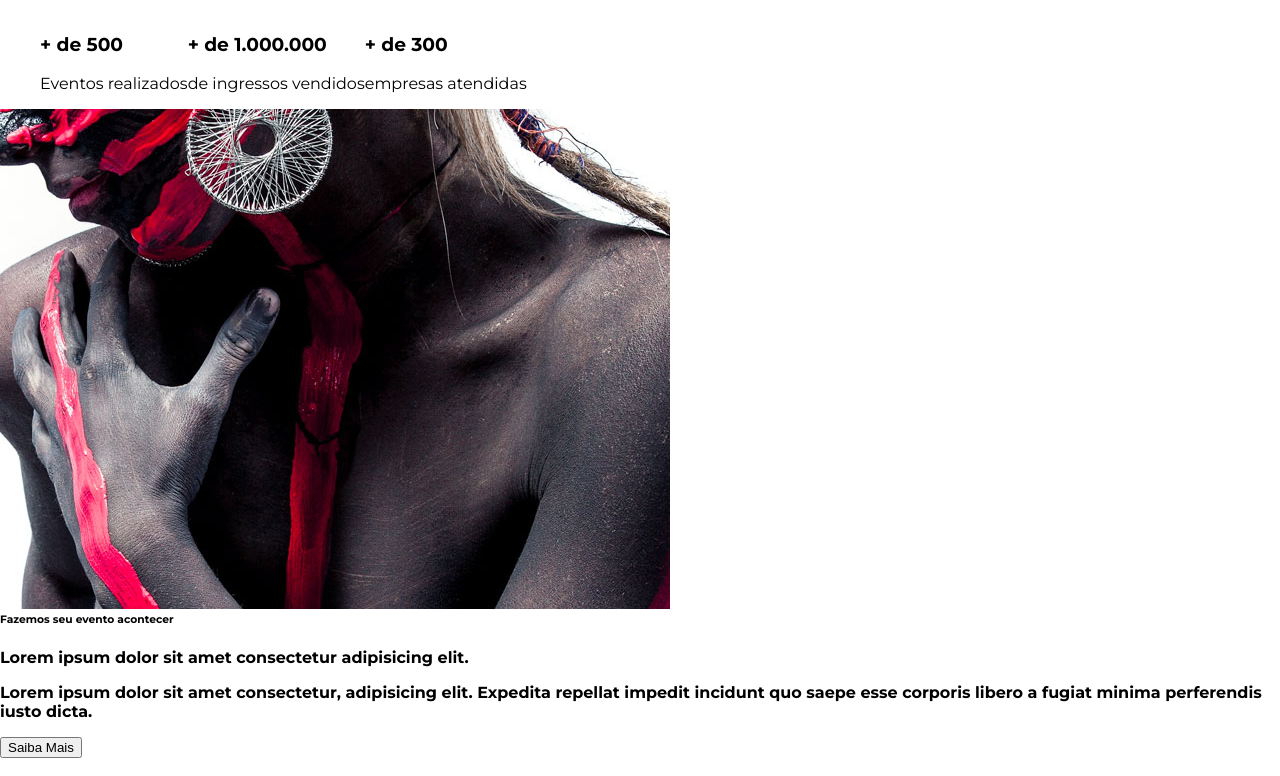
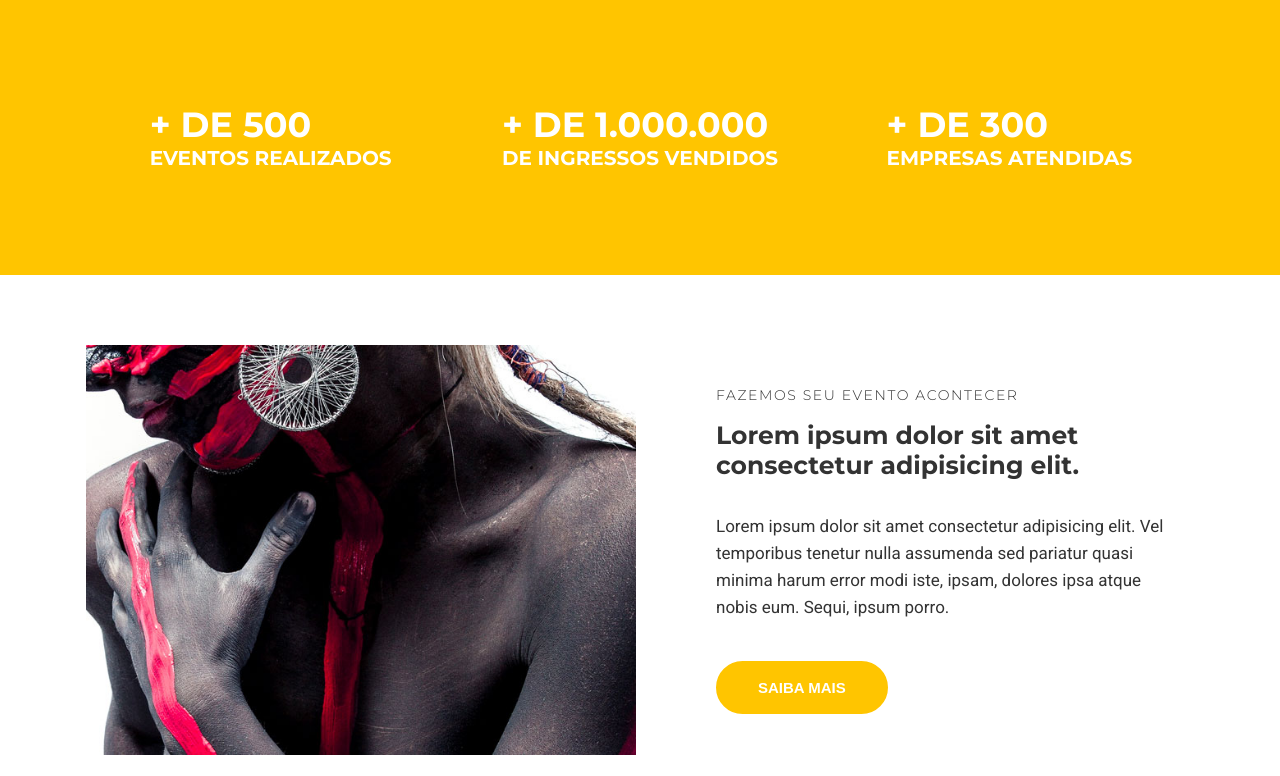
Before and after one commit to ewertonlp/studion, a website: page src/index.html in a window 1280 px wide. Shown: the part 802-1578 px from the top of the page. Drawn offline with Linux system fonts and the light colour scheme.

Commit message:
feat(institucional): Added styles for main institucional

```diff
--- a/src/index.html
+++ b/src/index.html
@@ -10,7 +10,8 @@
 </head>
 
 <body>
-    <nav class="navbar">
+    <nav class="navbar" >
+        <div class="container navbar__container">
             <h1 class="logo-studion">
                 Studi<span class="copy--primary">On</span>
                 <span class="logo-studion__subtitle">Eventos</span>
@@ -23,6 +24,7 @@
                 <li><a href="#depoimentos">Depoimentos</a></li>
                 <li><a href="#contato">Contato</a></li>
             </ul>
+        </div>
     </nav>
 
     <header>
@@ -32,35 +34,37 @@
                 <div class="slide__copy">
                     <h6><span class="copy--primary">Próximo Evento</span> - 25 de Abril às 19h</h6>
                     <h2><span class="copy--primary">Creative</span><span>Minds</span></h2>
-                    <button class="btn btn--slide" >Saiba Mais</button>
+                    <button class="btn btn--slide">Saiba Mais</button>
                 </div>
             </div>
         </div>
     </header>
 
     <main>
-        <section>
-            <ul>
+        <section id="counter">
+            <ul class="container counter__container">
                 <li>
-                    <h3>+ de 500 </h3>Eventos realizados
+                    <h3>+ de 500 <small>Eventos realizados</small></h3>
                 </li>
                 <li>
-                    <h3>+ de 1.000.000 </h3>de ingressos vendidos
+                    <h3>+ de 1.000.000 <small>de ingressos vendidos</small></h3>
                 </li>
                 <li>
-                    <h3>+ de 300 </h3>empresas atendidas
+                    <h3>+ de 300 <small>empresas atendidas</small></h3>
                 </li>
             </ul>
         </section>
 
-        <section>
-            <div>
-                <img src="./images/institutional.jpg" alt="" />
+        <section class="container institucional">
+            <img class="institucional__image" src="./images/institutional.jpg" alt="Studion Institucional" />
+            <div class="institucional__copy">
                 <h6>Fazemos seu evento acontecer</h6>
-                <h4>Lorem ipsum dolor sit amet consectetur adipisicing elit.</4>
-                    <p>Lorem ipsum dolor sit amet consectetur, adipisicing elit. Expedita repellat impedit incidunt quo
-                        saepe esse corporis libero a fugiat minima perferendis iusto dicta.</p>
-                    <button>Saiba Mais</button>
+                <h4>Lorem ipsum dolor sit amet consectetur adipisicing elit.</h4>
+                <p>
+                    Lorem ipsum dolor sit amet consectetur adipisicing elit. Vel temporibus tenetur nulla assumenda sed
+                    pariatur quasi minima harum error modi iste, ipsam, dolores ipsa atque nobis eum. Sequi, ipsum
+                    porro.</p>
+                <button class="btn btn--institucional">Saiba Mais</button>
             </div>
         </section>
 
--- a/src/style.css
+++ b/src/style.css
@@ -1,5 +1,4 @@
-@import url('https://fonts.googleapis.com/css2?family=Montserrat:wght@200;300;400;500;700&display=swap');
-
+@import url('https://fonts.googleapis.com/css2?family=Montserrat:wght@300;400;500;700;900&family=Roboto&display=swap');
 * {
     box-sizing: border-box;
 }
@@ -7,18 +6,33 @@
 :root {
     font-family: 'Montserrat', sans-serif;
     font-size: 16px;
+    --color-copy: #333;
     --color-primary: #ffc500;
     --default-padding: 1rem;
+    color: var(--color-copy);
 }
 
 body {
     margin: 0;
     padding-top: 7.75rem;
+    overflow-x: hidden;
+}
+
+header,
+main,
+footer {
+    overflow-x: hidden;
+}
+
+.container {
+    max-width: 1140px;
+    margin: 0 auto;
 }
 
 ul {
     display: flex;
     list-style: none;
+    padding-left: 0;
 }
 
 h6 {
@@ -28,17 +42,20 @@ h6 {
 .navbar {
     position: fixed;
     z-index: 1;
+    top: 0;
+    left: 0;
+    width: 100%;
+    background-color: #000;
+    color: #fff;
+}
+
+.navbar__container {
     display: grid;
     grid-template-columns: 1fr 9fr;
-    top: 0;
-    left: 0;
     align-items: center;
     width: 100vw;
-    background-color: #000;
-    color: #fff;
+    height: 7.75rem;
     padding: 0 1rem;
-    width: 100vw;
-    height: 7.75rem;
 
 }
 
@@ -133,8 +150,73 @@ h6 {
     transition: 0.4s all ease;
 }
 
-.btn:hover, .btn:active, .btn:focus {
+.btn:hover, .btn:active, .btn:focus, .btn--institucional {
     border-color: var(--color-primary);
     background-color: var(--color-primary);
     color: #fff;
 }
+
+#counter {
+    background-color: var(--color-primary);
+    color: #fff;
+    text-transform: uppercase;
+}
+
+.counter__container {
+    display: grid;
+    grid-template-columns: repeat(auto-fill, minmax(300px, 1fr));
+    place-items: center;
+    padding: 4.375rem 1rem;
+}
+
+.counter__container h3 {
+    font-size: 2.1875rem;
+}
+
+.counter__container h3 small {
+    display: block;
+    font-size: 1.25rem;
+}
+
+.institucional {
+    display: grid;
+    grid-template-columns: auto auto;
+    gap: 3.125rem;
+    background-color: #fff;
+    align-items: center;
+    padding: 4.375rem 1rem;
+}
+
+.institucional__image {
+    max-width: 550px;
+}
+
+.institucional__copy {
+    padding: 0 1.875rem;
+}
+
+.institucional__copy h6 {
+    font-size: .875rem;
+    font-weight: 300;
+    letter-spacing: 0.1rem;
+    text-transform: uppercase;
+    margin: 0;
+}
+
+.institucional__copy h4 {
+    font-size: 1.5625rem;
+    margin-top: 1rem;
+}
+
+.institucional p {
+    font-size: 1.0625rem;
+    line-height: 1.6875rem;
+    font-family: 'Roboto', sans-serif;
+    margin-bottom: 0;
+    margin-bottom: 2.5rem;
+}
+
+.btn--institucional:hover {
+    color: var(--color-copy);
+    background: unset;
+}
```
Lines whose indentation alone changed are shown as unchanged.
